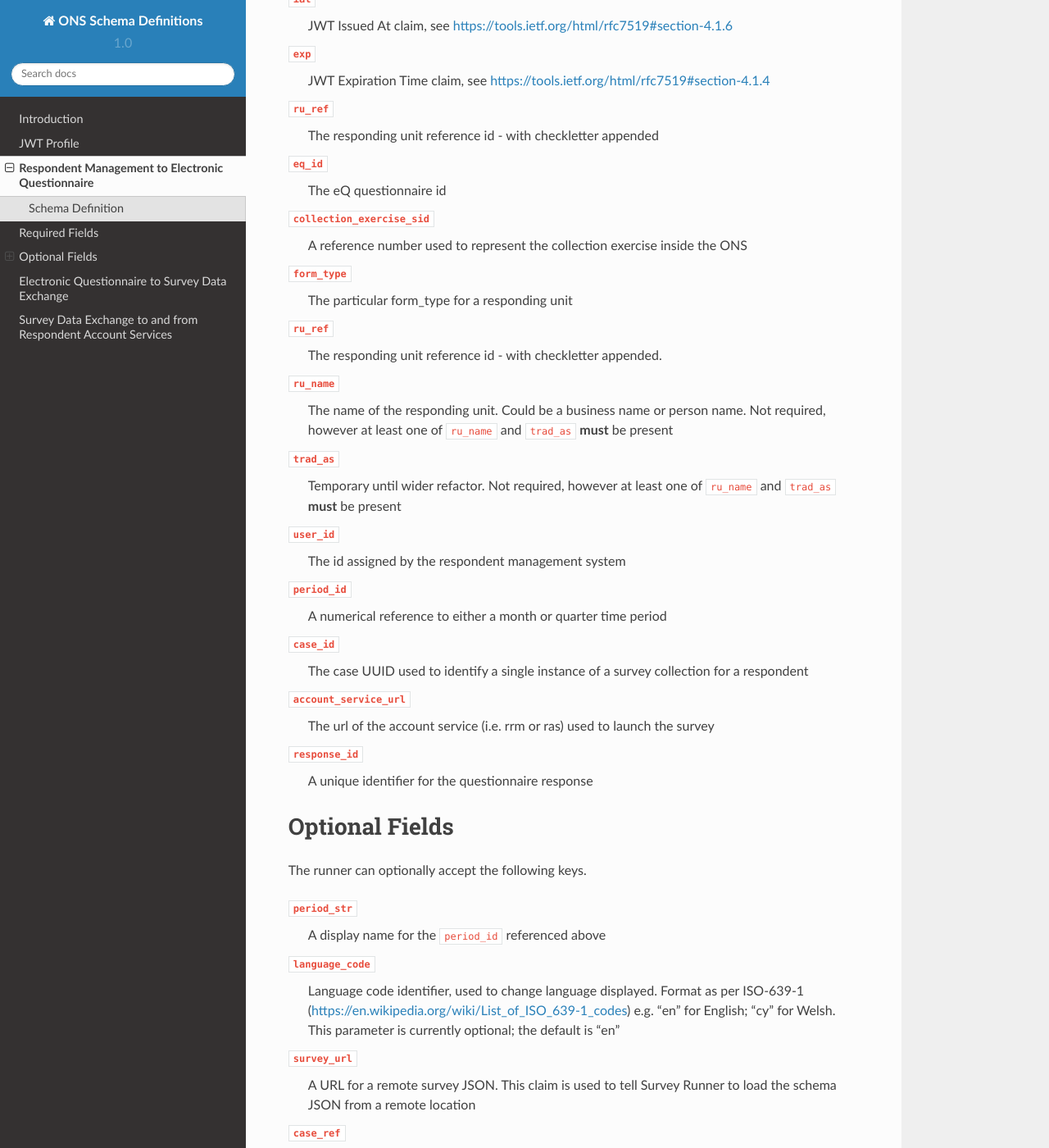
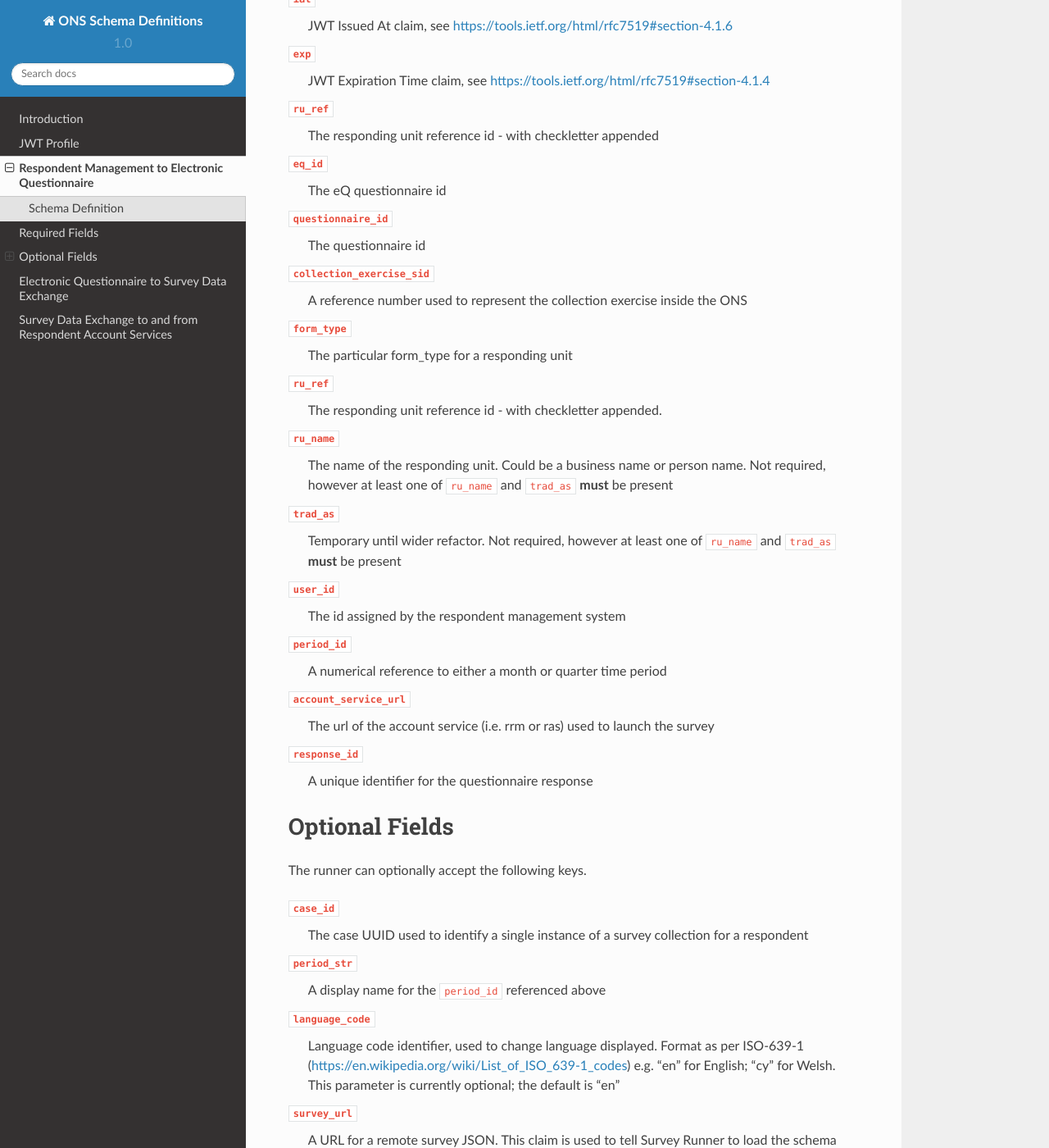
Before and after one commit to ONSdigital/ons-schema-definitions, a Sphinx documentation site: the page built from docs/respondent_management_to_electronic_questionnaire.rst, in a window 1280 px wide and 1400 px high, scrolled down 608 px. Shown: the whole window at 82% size. Built offline with Sphinx 7.4.7 and the Read the Docs theme 2.0.0, drawn with Linux system fonts in a browser that asks for light colours.

Commit message:
Changes for questionnaire_id

```diff
--- a/docs/respondent_management_to_electronic_questionnaire.rst
+++ b/docs/respondent_management_to_electronic_questionnaire.rst
@@ -25,6 +25,8 @@ The following metadata keys are always required for the survey runner, they do n
   The responding unit reference id - with checkletter appended
 ``eq_id``
   The eQ questionnaire id
+``questionnaire_id``
+  The questionnaire id
 ``collection_exercise_sid``
   A reference number used to represent the collection exercise inside the ONS
 ``form_type``
@@ -50,6 +50,8 @@ Optional Fields
 ---------------
 The runner can optionally accept the following keys.
 
+``case_id``
+  The case UUID used to identify a single instance of a survey collection for a respondent
 ``period_str``
   A display name for the ``period_id`` referenced above
 ``language_code``
```
Also changed, not shown: other parts of docs/respondent_management_to_electronic_questionnaire.rst (+0 -2 lines).
